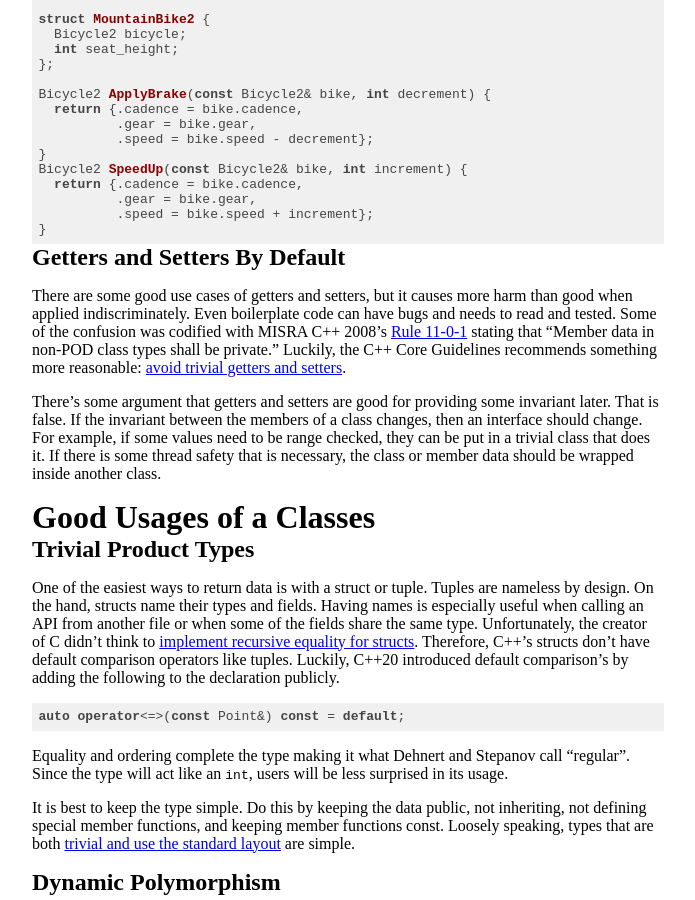
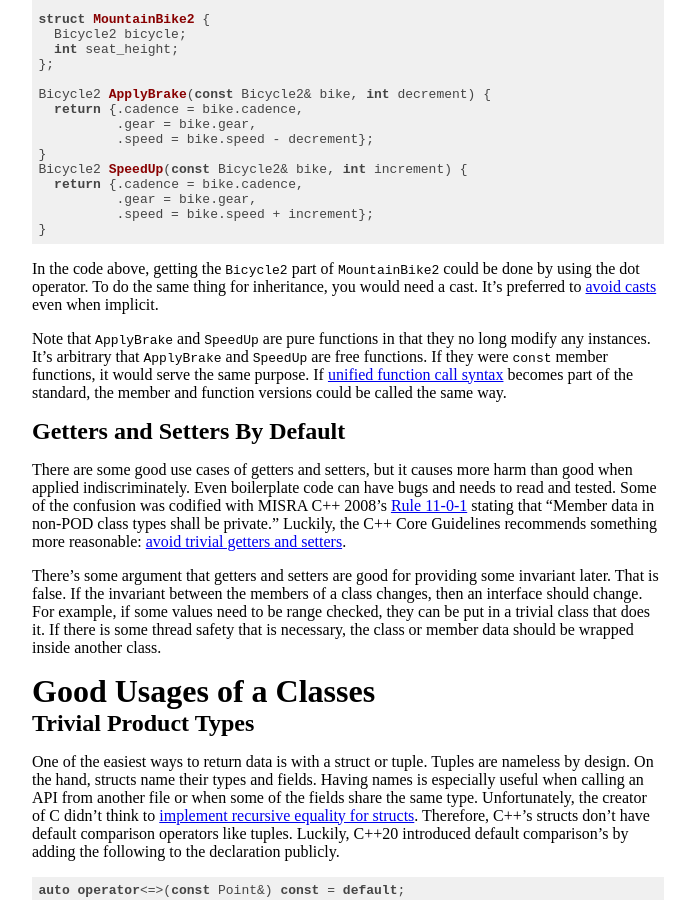
Before and after one commit to geoffviola/geoffviola.github.io, a Jekyll site: the page built from _posts/2020-09-07-the-last-vestiges-of-object-oriented-programming.md, in a window 1280 px wide and 900 px high, scrolled down 3414 px. Shown: the whole window, without its empty margins (292-987 px from the left). Built offline with Jekyll 4.4.1, drawn with Linux system fonts in a browser that asks for light colours; our own code applies the rules of GitHub Pages for plain Markdown files; comment, search, counter and statistics services are not loaded.

Commit message:
add more commentary on bicycle example

````diff
--- a/_posts/2020-09-07-the-last-vestiges-of-object-oriented-programming.md
+++ b/_posts/2020-09-07-the-last-vestiges-of-object-oriented-programming.md
@@ -90,6 +90,10 @@ Bicycle2 SpeedUp(const Bicycle2& bike, int increment) {
           .speed = bike.speed + increment};
 }
 ```
+
+In the code above, getting the `Bicycle2` part of `MountainBike2` could be done by using the dot operator. To do the same thing for inheritance, you would need a cast. It's preferred to [avoid casts](https://isocpp.github.io/CppCoreGuidelines/CppCoreGuidelines#es48-avoid-casts) even when implicit.
+
+Note that `ApplyBrake` and `SpeedUp` are pure functions in that they no long modify any instances. It's arbitrary that `ApplyBrake` and `SpeedUp` are free functions. If they were `const` member functions,  it would serve the same purpose. If [unified function call syntax](https://brevzin.github.io/c++/2019/04/13/ufcs-history/) becomes part of the standard, the member and function versions could be called the same way.
 
 ## Getters and Setters By Default
 There are some good use cases of getters and setters, but it causes more harm than good when applied indiscriminately. Even boilerplate code can have bugs and needs to read and tested. Some of the confusion was codified with MISRA C++ 2008's [Rule 11-0-1](http://read.pudn.com/downloads669/sourcecode/embedded/2709598/MISRA-Cpp-2008-Unlocked.pdf#page=141) stating that "Member data in non-POD class types shall be private." Luckily, the C++ Core Guidelines recommends something more reasonable: [avoid trivial getters and setters](https://isocpp.github.io/CppCoreGuidelines/CppCoreGuidelines#c131-avoid-trivial-getters-and-setters).
````
